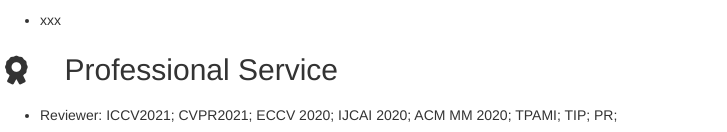
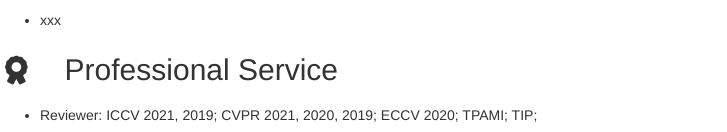
Before and after one commit to YifanSun-ReID/YifanSun-ReID.github.io, a Jekyll site: the page built from index.html, in a window 1280 px wide. Shown: the part 1418-1550 px from the top of the page, without its empty margins (0-727 px from the left). Built offline with Jekyll 4.4.1, drawn with Linux system fonts in a browser that asks for light colours; nearby versions of some CDN libraries; library files that are not in the unit come from our copies; a script that is not in the unit is left out.

Commit message:
Update data.yml

```diff
--- a/_data/data.yml
+++ b/_data/data.yml
@@ -136,7 +136,7 @@
 services:
   title: Professional Service
   summary: |
-    - Reviewer: ICCV2021; CVPR2021; ECCV 2020; IJCAI 2020; ACM MM 2020; TPAMI; TIP; PR;
+    - Reviewer: ICCV 2021, 2019; CVPR 2021, 2020, 2019; ECCV 2020; TPAMI; TIP;
 
 skills:
   title: Skills &amp; Proficiency
```
